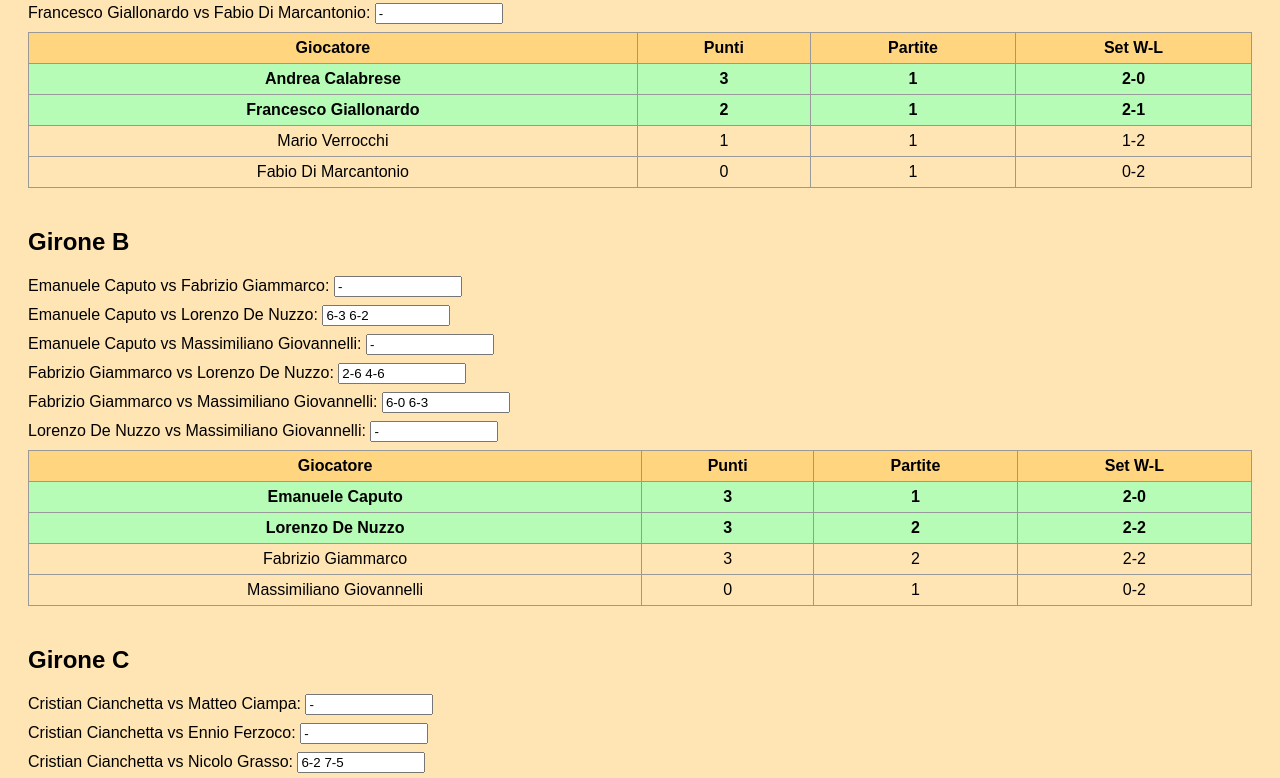
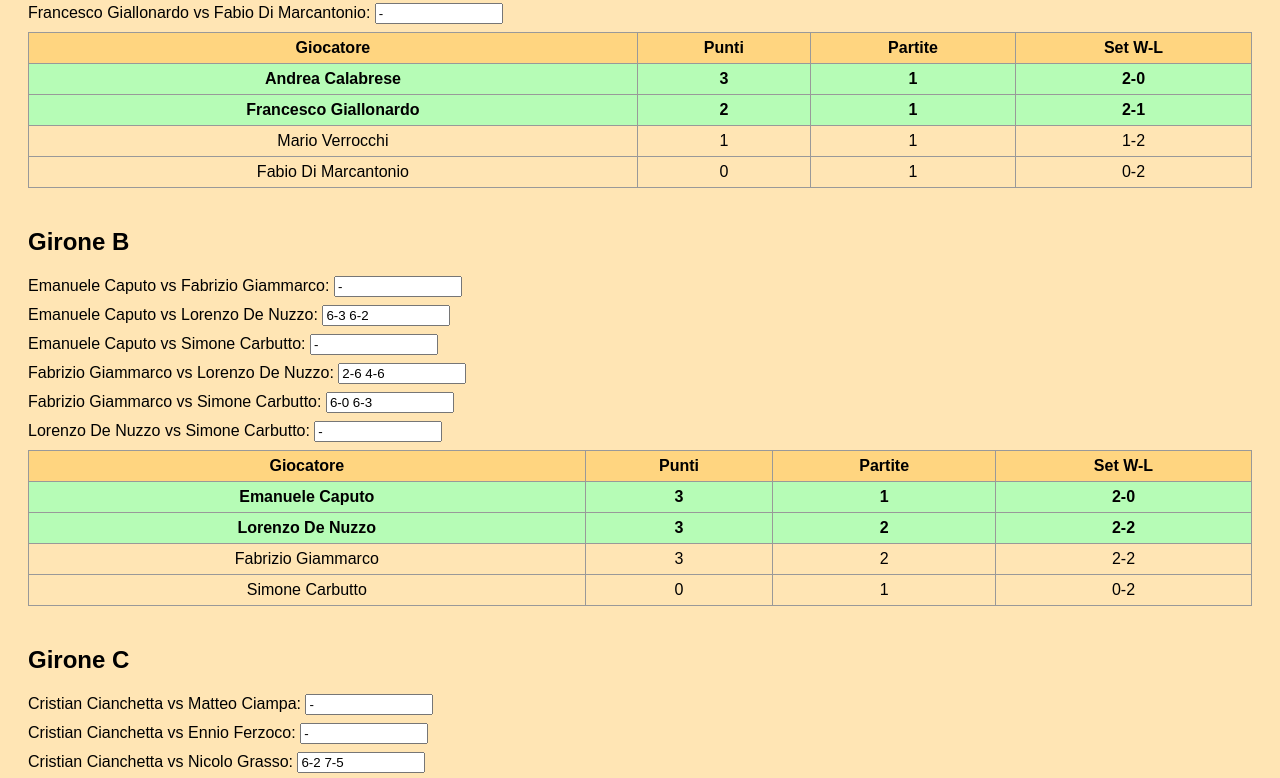
Before and after one commit to SteRes150283/torneo-tennis, a plain HTML site: page index.html in a window 1280 px wide. Shown: the part 391-1169 px from the top of the page. Drawn offline with Linux system fonts and the light colour scheme.

Commit message:
aggiornati risultati torneo

```diff
--- a/index.html
+++ b/index.html
@@ -26,7 +26,7 @@
 <script>
 const groups = {
  A:["Andrea Calabrese","Mario Verrocchi","Francesco Giallonardo","Fabio Di Marcantonio"],
- B:["Emanuele Caputo","Fabrizio Giammarco","Lorenzo De Nuzzo","Massimiliano Giovannelli"],
+ B:["Emanuele Caputo","Fabrizio Giammarco","Lorenzo De Nuzzo","Simone Carbutto"],
  C:["Cristian Cianchetta","Matteo Ciampa","Ennio Ferzoco","Nicolo Grasso"],
  D:["Claudio Giammarco","Stefano Restaino","Fabio Formichetti","Andrea Marino"]
 };
@@ -46,10 +46,10 @@ let results = {
 
   "Emanuele Caputo|Fabrizio Giammarco":"-",
   "Emanuele Caputo|Lorenzo De Nuzzo":"6-3 6-2",
-  "Emanuele Caputo|Massimiliano Giovannelli":"-",
+  "Emanuele Caputo|Simone Carbutto":"-",
   "Fabrizio Giammarco|Lorenzo De Nuzzo":"2-6 4-6",
-  "Fabrizio Giammarco|Massimiliano Giovannelli":"6-0 6-3",
-  "Lorenzo De Nuzzo|Massimiliano Giovannelli":"-",
+  "Fabrizio Giammarco|Simone Carbutto":"6-0 6-3",
+  "Lorenzo De Nuzzo|Simone Carbutto":"-",
 
   "Cristian Cianchetta|Matteo Ciampa":"-",
   "Cristian Cianchetta|Ennio Ferzoco":"-",
```
